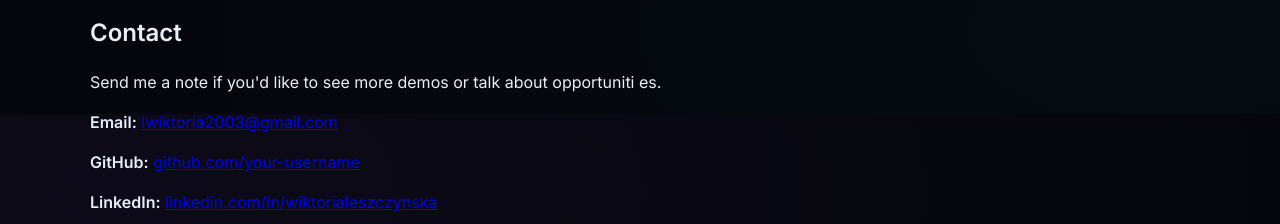
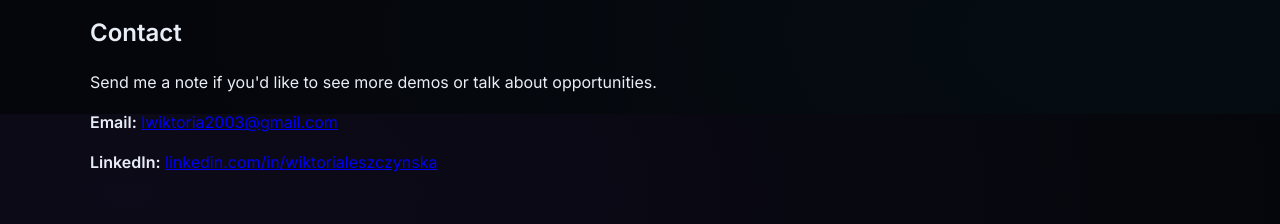
Before and after one commit to wiktorial2003/DesignPortfolio, a plain HTML site: page index.html in a window 1280 px wide. Shown: the part 3886-4110 px from the top of the page. Drawn offline with nearby package versions, Linux system fonts and the light colour scheme.

Commit message:
Update index.html

```diff
--- a/index.html
+++ b/index.html
@@ -212,10 +212,10 @@ void Update() {
             <div class="container contact-grid">
                 <div>
                     <h2>Contact</h2>
-                    <p>Send me a note if you'd like to see more demos or talk about opportuniti es.</p>
+                    <p>Send me a note if you'd like to see more demos or talk about opportunities.</p>
                     <p><strong>Email:</strong> <a href="mailto:lwiktoria2003@gmail.com">lwiktoria2003@gmail.com</a></p>
-                    <p><strong>GitHub:</strong> <a href="https://github.com/your-username" target="_blank"
-                            rel="noopener">github.com/your-username</a></p>
+                    <!-- <p><strong>GitHub:</strong> <a href="https://github.com/your-username" target="_blank"
+                            rel="noopener">github.com/your-username</a></p> -->
                     <p><strong>LinkedIn:</strong> <a href="https://www.linkedin.com/in/wiktoria-leszczynska"
                             target="_blank" rel="noopener">linkedin.com/in/wiktorialeszczynska</a></p>
                 </div>
```
